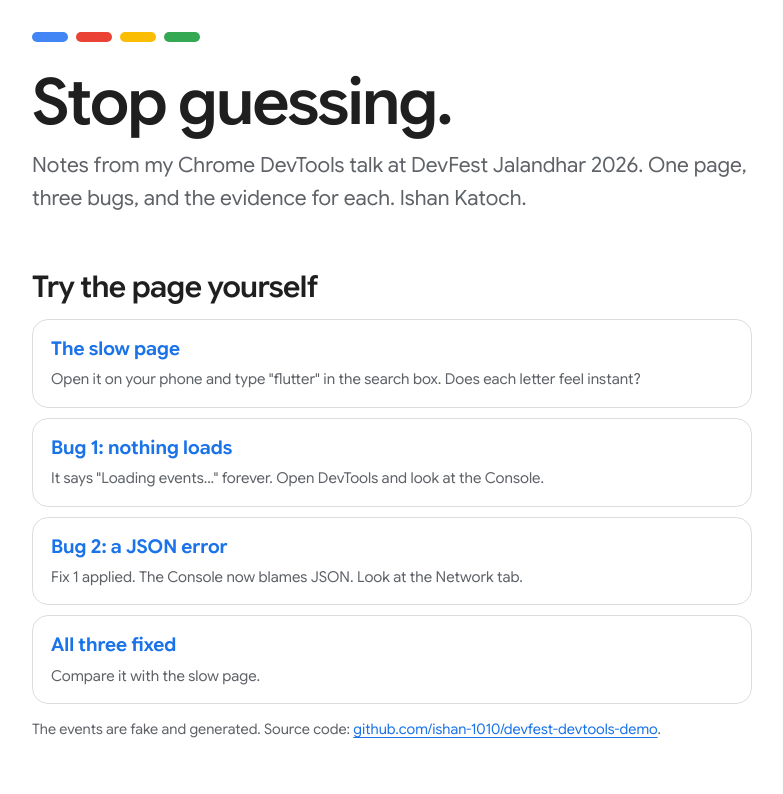
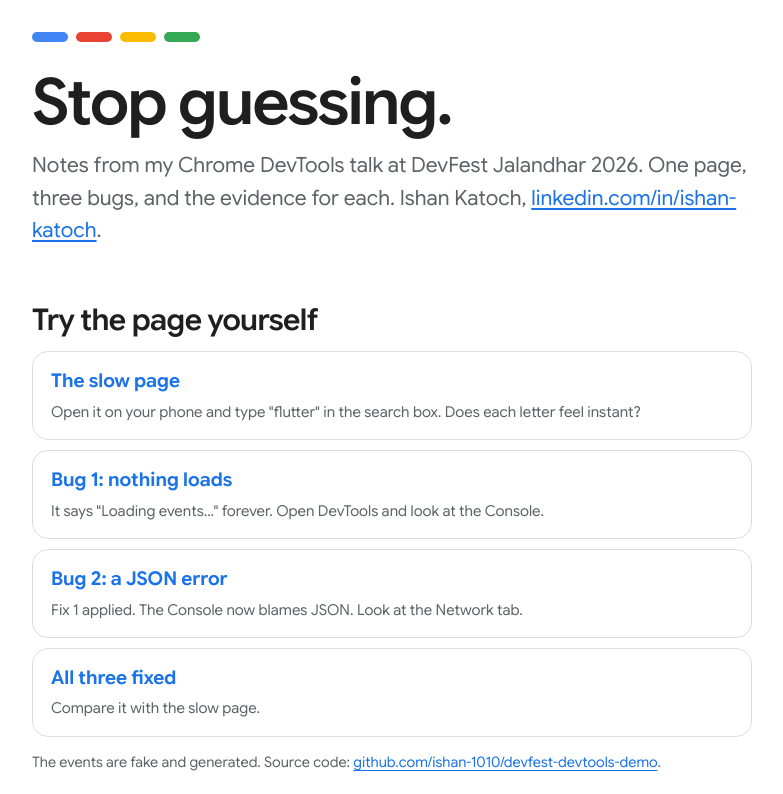
Before and after one commit to ishan-1010/devfest-devtools-demo, a plain HTML site: page talk/index.html in a window 1280 px wide. Shown: the top 794 px of the page, without its empty margins (248-1031 px from the left). Drawn offline with Linux system fonts and the light colour scheme.

Commit message:
Add LinkedIn link to the demo pages and the talk notes page
Co-Authored-By: Claude Sonnet 5.5 <noreply@anthropic.com>

```diff
--- a/talk/index.html
+++ b/talk/index.html
@@ -68,7 +68,7 @@ footer { margin-top: 64px; padding-top: 20px; border-top: 1px solid var(--line);
 <div class="bar"><i style="background:#4285f4"></i><i style="background:#ea4335"></i><i style="background:#fbbc04"></i><i style="background:#34a853"></i></div>
 
 <h1>Stop guessing.</h1>
-<p class="lead">Notes from my Chrome DevTools talk at DevFest Jalandhar 2026. One page, three bugs, and the evidence for each. Ishan Katoch.</p>
+<p class="lead">Notes from my Chrome DevTools talk at DevFest Jalandhar 2026. One page, three bugs, and the evidence for each. Ishan Katoch, <a href="https://www.linkedin.com/in/ishan-katoch">linkedin.com/in/ishan-katoch</a>.</p>
 
 <h2>Try the page yourself</h2>
 <div class="links">
@@ -160,6 +160,7 @@ footer { margin-top: 64px; padding-top: 20px; border-top: 1px solid var(--line);
 </div>
 
 <footer>
+  <p>Questions after the talk? Message me on <a href="https://www.linkedin.com/in/ishan-katoch">LinkedIn</a>.</p>
   <p>DevTools changes every month. If something here does not match your Chrome, check the "New in DevTools" notes on developer.chrome.com.</p>
 </footer>
 </main>
```
Also changed, not shown: broken/index.html (+1 -0 lines), fixed/index.html (+1 -0 lines), index.html (+1 -0 lines), stage2/index.html (+1 -0 lines).
